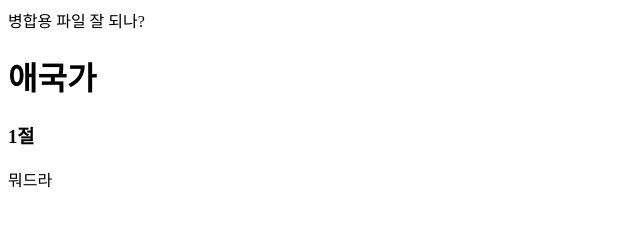
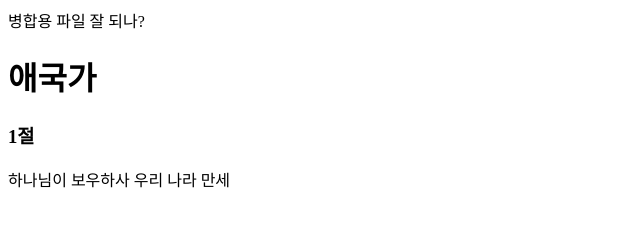
Before and after one commit to jinwhan804/20230308, a plain HTML site: page test.html in a window 1280 px wide. Shown: the whole page, without its empty margins (0-640 px from the left). Drawn offline with Linux system fonts and the light colour scheme.

Commit message:
dev2 2차 수정

```diff
--- a/test.html
+++ b/test.html
@@ -10,7 +10,7 @@
     병합용 파일 잘 되나?
     <div><h1>애국가</h1></div>
     <div><h3>1절</h3>
-        <p>뭐드라</p>
+        <p>하나님이 보우하사 우리 나라 만세</p>
     </div>
 </body>
 </html>
```
